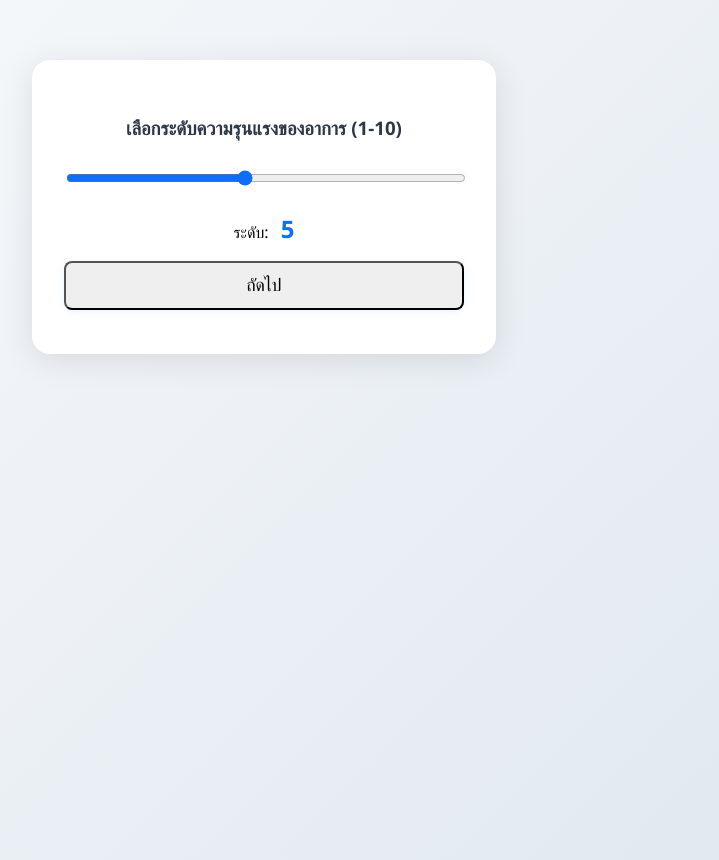
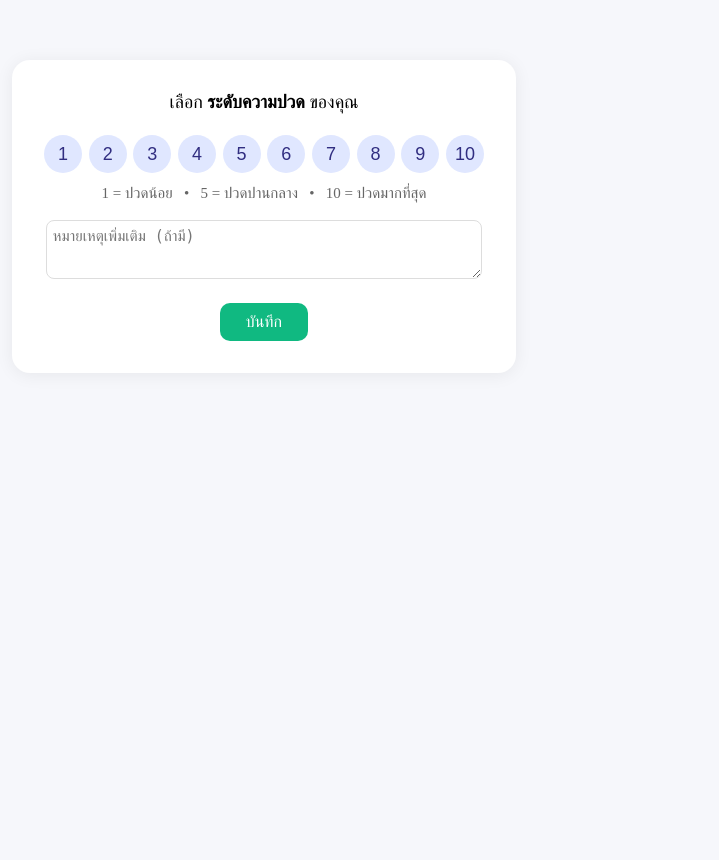
Before and after one commit to thncBoy/pro.co, a Flask app: page /severity in a window 1280 px wide. Shown: the whole page, without its empty margins (376-1095 px from the left). After the commit the page ends 341 px from the top, so only its background shows below. Run offline with Flask 3, Linux system fonts and the light colour scheme; the visitor is signed in with stand-in values (Sample User, id 1).

Commit message:
update flow

```diff
--- a/app.py
+++ b/app.py
@@ -2,7 +2,7 @@
 from werkzeug.security import generate_password_hash, check_password_hash
 from functools import wraps
 import os
-from connDB import supabase
+from connDB import supabase  # import เชื่อม Supabase
 
 app = Flask(__name__)
 app.secret_key = os.environ.get('SECRET_KEY', 'your-super-secret-key-change-this-in-production')
@@ -20,7 +20,7 @@
     if action in ("login", "logout"):
         supabase.table('user_logs').insert({'user_id': user_id, 'action': action}).execute()
 
-# **ปรับตรงนี้: update symptoms ด้วย symptom_id จาก session**
+# Utility function สำหรับ update symptoms
 def update_current_symptom(update_dict):
     symptom_id = session.get('symptom_id')
     if symptom_id:
@@ -89,13 +89,13 @@
     session['symptom_type_id'] = symptom_type_id
     user_id = session['user_id']
 
-    # Insert symptoms แล้วเก็บ symptom_id ไว้ใน session
+    # Insert symptoms และเก็บ id ลง session
     res = supabase.table('symptoms').insert({'user_id': user_id, 'symptom_type_id': symptom_type_id}).execute()
     if res.data and len(res.data) > 0:
         session['symptom_id'] = res.data[0]['id']
 
-    # ดึงรายละเอียดอาการจากฐานข้อมูล
-    q = supabase.table('symptom_types').select('name,skip_severity').eq('id', symptom_type_id).execute()
+    # ดึงข้อมูลอาการ
+    q = supabase.table('symptom_types').select('name,skip_severity,suggested_medicine').eq('id', symptom_type_id).execute()
     if not q.data:
         flash("ไม่พบอาการนี้ในระบบ", "error")
         return redirect('/dashboard')
@@ -103,17 +103,27 @@
     row = q.data[0]
     name = row.get('name', '')
     skip_severity = row.get('skip_severity', False)
+    med = row.get('suggested_medicine', '')
 
-    # === FLOW SPLIT ===
-    if name in ["ปวดกล้ามเนื้อ", "ปวดหัว", "ไข้ขึ้น"]:
-        # ถามไข้ก่อน
+    # ข้อ 2: อ่อนเพลีย (หรืออาการที่จ่ายยาเฉพาะ เช่น "อ่อนเพลีย" ให้เกลือแร่ ORS ทันที)
+    if name == "อ่อนเพลีย":
+        update_current_symptom({"severity_note": f"แนะนำยา: {med}"})
+        return render_template('recommend_result.html', medicine=med)
+    # ข้อ 3: ไข้ขึ้น → ข้ามถามไข้ เพราะรู้ว่า "มีไข้"
+    elif name == "ไข้ขึ้น":
+        session['has_fever'] = True
+        update_current_symptom({"has_fever": True})
+        return redirect('/question_fever')  # ไปถามปวดกล้ามเนื้อเลย
+    # ข้อ 4: กรดไหลย้อน/อาการที่ skip_severity
+    elif skip_severity:
+        return redirect('/question_pregnant')
+    # ข้อ 1: ปวดกล้ามเนื้อ (ถามไข้เพื่อเช็คต่อ)
+    elif name == "ปวดกล้ามเนื้อ":
         return redirect('/question_has_fever')
-    elif skip_severity:
-        # กรดไหลย้อน, อ่อนเพลีย, ปวดตึง
-        return redirect('/question_pregnant')
+    # อื่นๆ (ถามไข้ถ้า ask_has_fever, ไม่งั้นไป severity เลย)
     else:
-        # อื่น ๆ (ปวดท้อง, ประจำเดือน, ฟันผุ/ปวดฟัน)
-        return redirect('/severity')
+        # คุณอาจเพิ่ม logic จาก field ask_has_fever ใน symptom_types ด้วย
+        return redirect('/question_has_fever')
 
 @app.route('/question_has_fever', methods=['GET', 'POST'])
 @require_login
@@ -122,18 +132,20 @@
         has_fever = request.form.get('has_fever') == 'yes'
         session['has_fever'] = has_fever
         update_current_symptom({"has_fever": has_fever})
-
-        # เช็คชื่ออาการ
         symptom_type_id = session.get('symptom_type_id')
         q = supabase.table('symptom_types').select('name').eq('id', symptom_type_id).execute()
         name = q.data[0]['name'] if q.data else ""
 
+        # ข้อ 1: ถ้า "ปวดกล้ามเนื้อ" + มีไข้ ให้จบ flow เลย
         if name == "ปวดกล้ามเนื้อ":
-            # ไม่ถามปวดกล้ามเนื้อซ้ำ ไปถาม severity ต่อเลย
-            return redirect('/severity')
-        elif name in ["ปวดหัว", "ไข้ขึ้น"]:
             if has_fever:
-                # ถามปวดกล้ามเนื้อ
+                update_current_symptom({"severity_note": "แนะนำพบแพทย์ (ปวดกล้ามเนื้อ+ไข้)"})
+                return render_template('advise_doctor.html', reason="ปวดกล้ามเนื้อ + มีไข้ อาจเป็นไข้หวัดใหญ่ โปรดพบแพทย์")
+            else:
+                return redirect('/severity')
+        # ถ้าอาการอื่นที่ถามไข้ ถ้ามีไข้ไปถามปวดกล้ามเนื้อ, ถ้าไม่มีไป severity
+        elif name in ["ปวดหัว"]:
+            if has_fever:
                 return redirect('/question_fever')
             else:
                 return redirect('/severity')
@@ -148,9 +160,9 @@
         muscle_pain = request.form.get('muscle_pain') == 'yes'
         session['muscle_pain'] = muscle_pain
         update_current_symptom({"muscle_pain": muscle_pain})
+        # ถ้าปวดกล้ามเนื้อด้วย + มีไข้ แนะนำพบแพทย์
         if muscle_pain:
-            # แนะนำพบแพทย์ (case อาการหนัก)
-            update_current_symptom({"severity_note": "แนะนำพบแพทย์ (ปวดกล้ามเนื้อ+ไข้)"})
+            update_current_symptom({"severity_note": "แนะนำพบแพทย์ (ปวดเมื่อยกล้ามเนื้อ+ไข้)"})
             return render_template('advise_doctor.html', reason="คุณมีอาการปวดเมื่อยกล้ามเนื้อร่วมกับไข้ อาจเสี่ยงเป็นไข้หวัดใหญ่ โปรดพบแพทย์")
         else:
             return redirect('/question_pregnant')
@@ -168,6 +180,7 @@
     note = request.form.get('note')
     update_current_symptom({"severity": severity, "severity_note": note})
     session['severity'] = severity
+    # ถ้า severity >= 5 แนะนำพบแพทย์
     if severity >= 5:
         update_current_symptom({"severity_note": "แนะนำพบแพทย์ (severity >= 5)"})
         return render_template('advise_doctor.html', reason="อาการรุนแรง")
@@ -181,15 +194,17 @@
         pregnant = request.form.get('pregnant') == 'yes'
         session['is_pregnant'] = pregnant
         severity = session.get('severity')
-        allergy = session.get('paracetamol_allergy', False)
+        symptom_type_id = session.get('symptom_type_id')
+        q = supabase.table('symptom_types').select('name', 'suggested_medicine').eq('id', symptom_type_id).execute()
+        name = q.data[0]['name'] if q.data else ""
+        med = q.data[0]['suggested_medicine'] if q.data else ""
         if pregnant:
-            update_current_symptom({
-                "severity": severity,
-                "severity_note": "แนะนำพบแพทย์ (ตั้งครรภ์)",
-                "is_pregnant": pregnant,
-                "paracetamol_allergy": allergy
-            })
+            update_current_symptom({"severity_note": "แนะนำพบแพทย์ (ตั้งครรภ์)", "is_pregnant": True})
             return render_template('advise_doctor.html', reason="อยู่ระหว่างตั้งครรภ์")
+        # ข้อ 4: ถ้าอาการนี้ไม่ต้องถามแพ้ยา (เช่น กรดไหลย้อน)
+        elif name == "กรดไหลย้อน":
+            update_current_symptom({"severity_note": f"แนะนำยา: {med}"})
+            return render_template('recommend_result.html', medicine=med)
         else:
             return redirect('/question_allergy')
     return render_template('pregnant.html')
@@ -203,6 +218,7 @@
         severity = session.get('severity')
         is_pregnant = session.get('is_pregnant', False)
         symptom_type_id = session.get('symptom_type_id')
+        # ถ้าแพ้พารา แนะนำพบแพทย์
         if allergy:
             update_current_symptom({
                 "severity": severity,
@@ -227,60 +243,7 @@
             return render_template("recommend_result.html", medicine=medicine)
     return render_template("allergy.html")
 
-def update_current_symptom(update_dict):
-    """
-    update_dict: dict ของ field ที่ต้องการอัปเดต
-    ใช้ symptom_id ที่เก็บใน session เพื่อ update row ในตาราง symptoms
-    """
-    symptom_id = session.get('symptom_id')
-    if symptom_id:
-        supabase.table('symptoms').update(update_dict).eq('id', symptom_id).execute()
-    else:
-        print("No symptom_id in session, cannot update symptom efficiently")
-
-
-@app.route('/recommend_medicine')
-@require_login
-def recommend_medicine():
-    symptom_type_id = session.get('symptom_type_id')
-    severity = session.get('severity', 0)
-    is_pregnant = session.get('is_pregnant', False)
-    allergy = session.get('paracetamol_allergy', False)
-    has_fever = session.get('has_fever', False)
-    extra = ""
-    q = supabase.table('symptom_types').select('suggested_medicine').eq('id', symptom_type_id).execute()
-    if allergy or is_pregnant:
-        medicine = "แนะนำพบแพทย์"
-        update_current_symptom({
-            "severity": severity,
-            "severity_note": "แนะนำพบแพทย์ (แพ้ยา/ตั้งครรภ์)",
-            "is_pregnant": is_pregnant,
-            "paracetamol_allergy": allergy,
-            "has_fever": has_fever
-        })
-    elif q.data:
-        medicine = q.data[0]['suggested_medicine']
-        update_current_symptom({
-            "severity": severity,
-            "severity_note": medicine,
-            "is_pregnant": is_pregnant,
-            "paracetamol_allergy": allergy,
-            "has_fever": has_fever
-        })
-    else:
-        medicine = "พาราเซตามอล 500mg"
-        update_current_symptom({
-            "severity": severity,
-            "severity_note": medicine,
-            "is_pregnant": is_pregnant,
-            "paracetamol_allergy": allergy,
-            "has_fever": has_fever
-        })
-    if allergy:
-        extra = "คุณแพ้ยาพาราเซตามอล ควรพบแพทย์เพื่อรับคำแนะนำเพิ่มเติม"
-    elif is_pregnant:
-        extra = "คุณอยู่ระหว่างตั้งครรภ์ โปรดปรึกษาแพทย์ก่อนใช้ยา"
-    return render_template('recommend_result.html', medicine=medicine, extra=extra)
+# สามารถเพิ่ม recommend_medicine สำหรับหน้ารวม/สรุป หรือ dashboard เพิ่มเติมได้
 
 if __name__ == '__main__':
     app.run(debug=True)
--- a/templates/recommend_result.html
+++ b/templates/recommend_result.html
@@ -9,7 +9,7 @@
 
   <div class="container">
     <div class="card shadow p-4 mx-auto" style="max-width: 600px;">
-      <h2 class="mb-4">💊 ผลการแนะนำยา</h2>
+      <h2 class="mb-4">ผลการแนะนำยา</h2>
 
       <h4 class="text-primary">แนะนำให้ใช้ยา:</h4>
       <p class="display-6 fw-bold text-success mt-2">{{ medicine }}</p>
--- a/templates/severity.html
+++ b/templates/severity.html
@@ -1,53 +1,87 @@
+<!DOCTYPE html>
+<html>
+<head>
+    <title>เลือกระดับความปวด</title>
     <style>
-  body {
-    background: linear-gradient(135deg, #f8fafc 0%, #e0e7ef 100%);
-    min-height: 100vh;
-    margin: 0;
-    font-family: 'Segoe UI', 'Prompt', sans-serif;
-  }
-  .center-card {
-    max-width: 400px;
-    margin: 60px auto;
+        .pain-scale-container {
             background: #fff;
             border-radius: 18px;
-    box-shadow: 0 6px 32px rgba(0,0,0,0.10);
-    padding: 36px 32px 28px 32px;
+            padding: 32px;
+            box-shadow: 0 2px 18px #0001;
+            max-width: 440px;
+            margin: 60px auto 0;
             text-align: center;
         }
-  h3 {
-    margin-bottom: 28px;
-    color: #2d3748;
-    font-weight: 600;
+        .pain-label {
+            font-size: 18px;
+            margin-bottom: 16px;
         }
-  .form-range {
-    width: 100%;
-    accent-color: #0d6efd;
-    margin-bottom: 10px;
+        .pain-scale {
+            display: flex;
+            justify-content: space-between;
+            margin: 22px 0 12px 0;
         }
-  #level {
-    font-size: 1.5rem;
-    font-weight: bold;
-    color: #0d6efd;
-    margin-left: 8px;
-  }
-  .btn-primary {
-    width: 100%;
-    padding: 12px 0;
-    font-size: 1.1rem;
-    border-radius: 8px;
-    box-shadow: 0 2px 8px rgba(13,110,253,0.08);
+        .pain-btn {
+            width: 38px;
+            height: 38px;
+            border: none;
+            border-radius: 50%;
+            background: #e0e7ff;
+            color: #312e81;
+            font-size: 18px;
+            cursor: pointer;
             transition: background 0.2s;
         }
-  .btn-primary:hover {
-    background: #0b5ed7;
+        .pain-btn.selected,
+        .pain-btn:hover {
+            background: #6366f1;
+            color: #fff;
         }
+        .pain-note {
+            font-size: 15px;
+            color: #666;
+            margin-top: 12px;
+        }
+        .pain-submit {
+            margin-top: 20px;
+            background: #10b981;
+            color: #fff;
+            padding: 10px 26px;
+            font-size: 16px;
+            border: none;
+            border-radius: 10px;
+            cursor: pointer;
+            transition: background 0.2s;
+        }
+        .pain-submit:hover { background: #047857; }
     </style>
-
-<div class="center-card">
-  <form method="POST" action="/check_condition">
-    <h3>เลือกระดับความรุนแรงของอาการ (1-10)</h3>
-    <input type="range" name="severity" min="1" max="10" value="5" class="form-range" oninput="level.value = this.value">
-    <p>ระดับ: <output id="level">5</output></p>
-    <button type="submit" class="btn btn-primary">ถัดไป</button>
+    <script>
+        function selectPainLevel(val) {
+            document.getElementById('severity').value = val;
+            var btns = document.querySelectorAll('.pain-btn');
+            btns.forEach(btn => btn.classList.remove('selected'));
+            btns[val-1].classList.add('selected');
+        }
+    </script>
+</head>
+<body style="background:#f6f7fb;">
+    <form action="/submit_severity" method="post">
+        <div class="pain-scale-container">
+            <div class="pain-label">เลือก <b>ระดับความปวด</b> ของคุณ</div>
+            <div class="pain-scale">
+                {% for i in range(1, 11) %}
+                <button type="button" class="pain-btn" onclick="selectPainLevel({{i}})">{{i}}</button>
+                {% endfor %}
+            </div>
+            <input type="hidden" name="severity" id="severity" required>
+            <div class="pain-note">
+                1 = ปวดน้อย &nbsp; • &nbsp; 5 = ปวดปานกลาง &nbsp; • &nbsp; 10 = ปวดมากที่สุด
+            </div>
+            <div style="margin-top:18px;">
+                <textarea name="note" placeholder="หมายเหตุเพิ่มเติม (ถ้ามี)" style="width:96%;height:45px;font-size:15px;border-radius:8px;border:1px solid #ddd;padding:6px;"></textarea>
+            </div>
+            <button class="pain-submit" type="submit">บันทึก</button>
+        </div>
     </form>
-</div>
+</body>
+</html>
```
Also changed, not shown: templates/advise_doctor.html (+68 -31 lines). Lines whose indentation alone changed are shown as unchanged.
